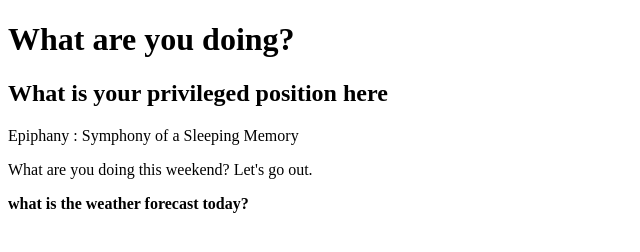
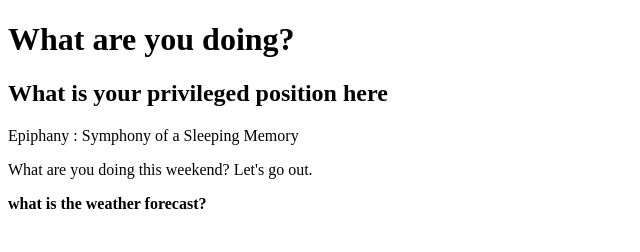
Before and after one commit to AbedFasir/what-repo, a plain HTML site: page index.html in a window 1280 px wide. Shown: the full height of the page, 0-640 px from the left. Drawn offline with Linux system fonts and the light colour scheme.

Commit message:
delelted

```diff
--- a/index.html
+++ b/index.html
@@ -12,6 +12,6 @@
    <p>Epiphany : Symphony of a Sleeping Memory</p>
    <p>What are you doing this weekend? Let's go out.</p>
 
-   <b>what is the weather forecast today?</b>
+   <b>what is the weather forecast?</b>
 </body>
 </html>
```
